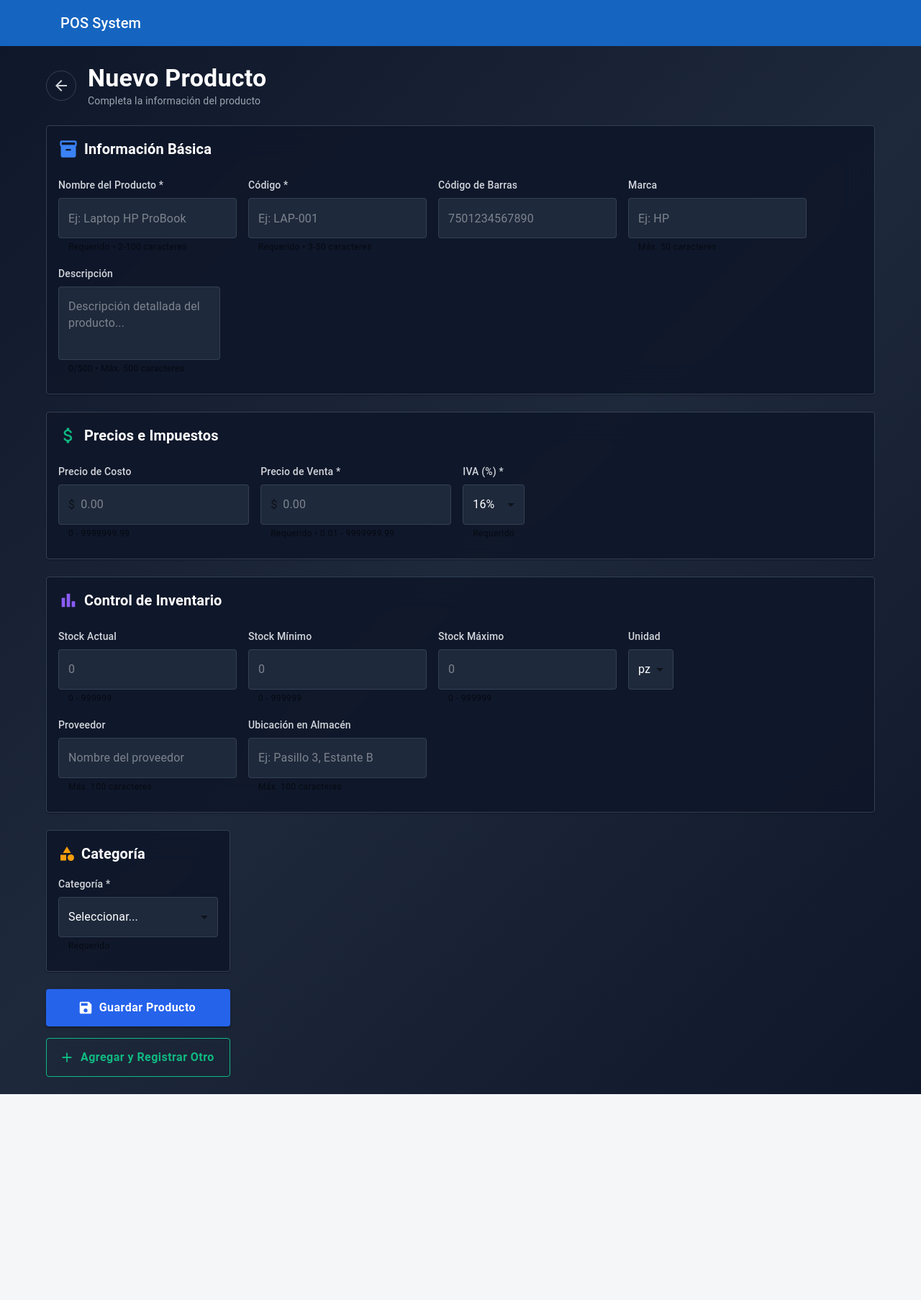
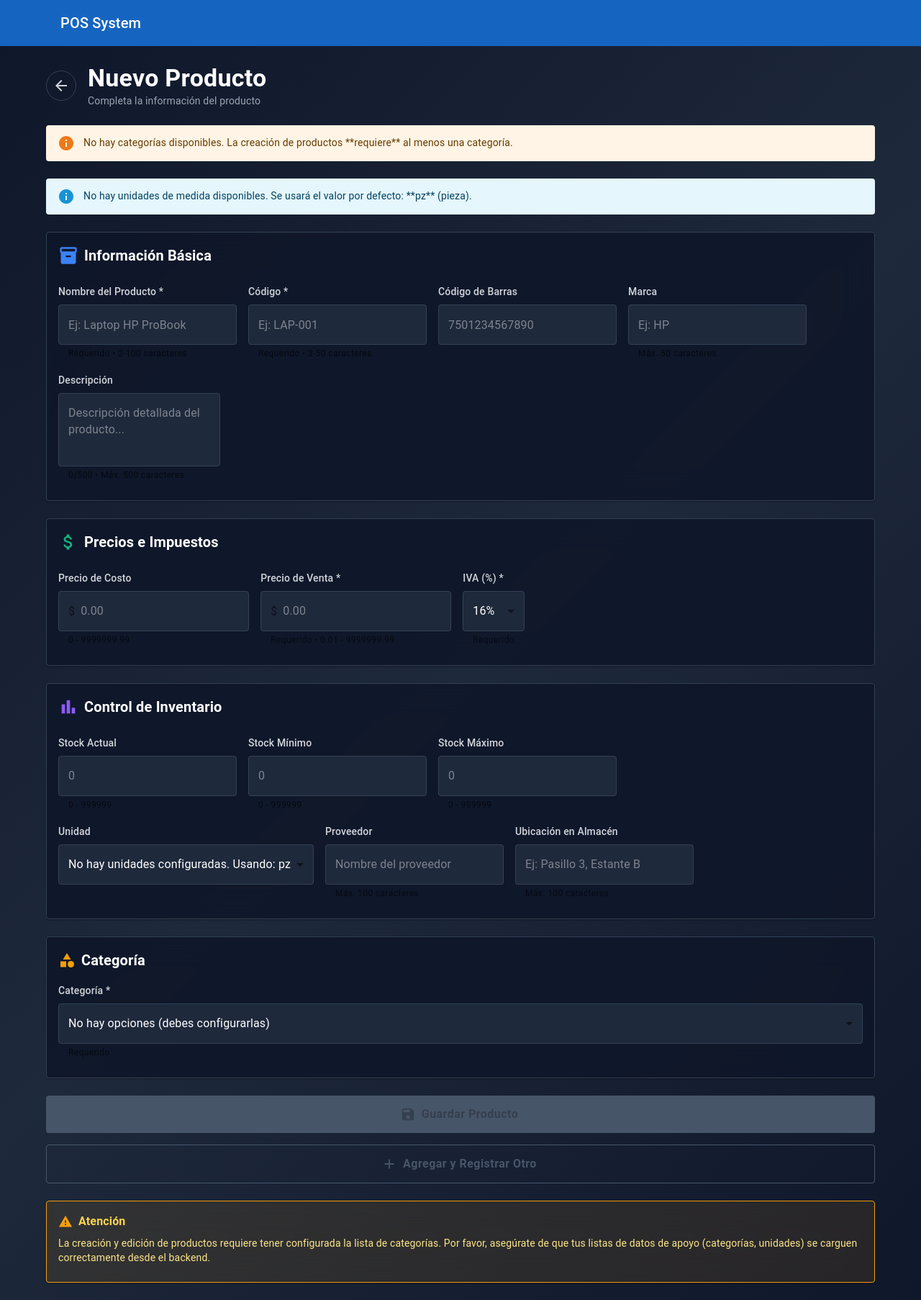
Before and after one commit to Brayan7273/Pos_Frontend, a React (Vite) app in the folder pos-frontend/: page /products/new in a window 1280 px wide. Shown: the whole page at 72% size. Before the commit the page ends 1520 px from the top, so only its background shows below. Built offline with nearby package versions, Linux system fonts and the light colour scheme; some icons are missing.

Commit message:
mejora de fomr

```diff
--- a/pos-frontend/src/pages/ProductForm.jsx
+++ b/pos-frontend/src/pages/ProductForm.jsx
@@ -182,8 +182,10 @@ export default function ProductForm() {
   const [errors, setErrors] = useState({})
   const [touched, setTouched] = useState({})
 
-  const categories = ["Bebidas", "Panadería", "Lácteos", "Granos", "Limpieza", "Snacks", "Abarrotes", "Electrónica", "Accesorios", "Oficina"]
-  const units = ["pz", "kg", "lt", "m", "caja", "paquete"]
+  // ** DATOS DE PRUEBA ELIMINADOS, ARREGLOS VACÍOS **
+  const categories = [] // [] Lista vacía intencionalmente
+  const units = [] // [] Lista vacía intencionalmente
+  // ** FIN DE ELIMINACIÓN **
 
   useEffect(() => {
     if (productToEdit) {
@@ -199,13 +201,14 @@ export default function ProductForm() {
         Current_Stock: productToEdit.Current_Stock?.toString() || "",
         Minimum_Stock: productToEdit.Minimum_Stock?.toString() || "",
         Maximum_Stock: productToEdit.Maximum_Stock?.toString() || "",
-        Unit: productToEdit.Unit || "pz",
+        // Ajustar el valor por defecto si la unidad guardada no está en la lista actual de units
+        Unit: units.includes(productToEdit.Unit) ? productToEdit.Unit : "pz",
         TaxRate: productToEdit.TaxRate?.toString() || "16",
         Supplier: productToEdit.Supplier || "",
         Location: productToEdit.Location || "",
       })
     }
-  }, [productToEdit])
+  }, [productToEdit, units]) // Se agrega 'units' como dependencia para ajustar el valor en modo edición si es necesario
 
   // Función de validación de campos
   const validateField = (name, value) => {
@@ -213,6 +216,7 @@ export default function ProductForm() {
     if (!rules) return '';
 
     // Validación de campo requerido
+    // *Aviso*: Si 'Category' es requerido y la lista está vacía, el error 'La categoría es requerida' se disparará
     if (rules.required && (!value || value.toString().trim() === '')) {
       return rules.message.required;
     }
@@ -360,7 +364,7 @@ export default function ProductForm() {
       Current_Stock: "",
       Minimum_Stock: "",
       Maximum_Stock: "",
-      Unit: "pz",
+      Unit: units.length > 0 ? units[0] : "pz", // Asegurar un valor por defecto si hay unidades
       TaxRate: "16",
       Supplier: "",
       Location: "",
@@ -376,6 +380,24 @@ export default function ProductForm() {
       setError("Por favor corrige los errores en el formulario");
       return;
     }
+
+    // ** Lógica para evitar guardado si listas requeridas están vacías
+    if (categories.length === 0) {
+      setError("No se puede guardar: La lista de categorías está vacía. Debes configurar al menos una.");
+      setLoading(false);
+      return;
+    }
+
+    // Asignar un valor por defecto si 'units' está vacío, aunque el campo no es requerido
+    if (units.length === 0) {
+        // En este caso, 'Unit' tiene un valor por defecto en useState y useEffect ("pz"), pero
+        // si queremos forzar que el usuario sepa que tiene que configurar unidades:
+        // setError("No se puede guardar: La lista de unidades está vacía. Favor de configurar.");
+        // setLoading(false);
+        // return;
+        // Se mantiene el comportamiento por defecto ("pz") si units está vacío, ya que Unit no es 'required' en validationRules.
+    }
+
 
     setLoading(true)
     setError("")
@@ -492,6 +514,10 @@ export default function ProductForm() {
 
   const isEditMode = Boolean(productToEdit)
 
+  // Mensajes de aviso si las listas están vacías
+  const showCategoryWarning = categories.length === 0 && !isEditMode;
+  const showUnitWarning = units.length === 0 && !isEditMode;
+
   return (
     <Box
       sx={{
@@ -520,7 +546,7 @@ export default function ProductForm() {
               {isEditMode ? "Editar Producto" : "Nuevo Producto"}
             </Typography>
             <Typography variant="body2" sx={{ color: "#9CA3AF" }}>
-              {isEditMode ? `Editando: ${productToEdit.Name}` : "Completa la información del producto"}
+              {isEditMode ? `Editando: ${productToEdit?.Name || 'Producto'}` : "Completa la información del producto"}
             </Typography>
           </Box>
         </Box>
@@ -537,6 +563,28 @@ export default function ProductForm() {
           >
             Estás editando el producto: <strong>{productToEdit.Name}</strong> (Código: {productToEdit.Code})
           </Alert>
+        )}
+
+        {/* Aviso si no hay categorías configuradas */}
+        {showCategoryWarning && (
+            <Alert
+                severity="warning"
+                sx={{ mb: 3 }}
+                icon={<Info />}
+            >
+                No hay categorías disponibles. La creación de productos **requiere** al menos una categoría.
+            </Alert>
+        )}
+
+        {/* Aviso si no hay unidades configuradas */}
+        {showUnitWarning && (
+            <Alert
+                severity="info"
+                sx={{ mb: 3 }}
+                icon={<Info />}
+            >
+                No hay unidades de medida disponibles. Se usará el valor por defecto: **pz** (pieza).
+            </Alert>
         )}
 
         {error && (
@@ -698,7 +746,7 @@ export default function ProductForm() {
                       onChange={handleChange}
                       onBlur={handleBlur}
                       error={!!errors.Description}
-                      helperText={`${formData.Description.length}/500 • ${getFieldHelperText('Description')}`}
+                      helperText={errors.Description || `${formData.Description.length}/500 • ${getFieldHelperText('Description')}`}
                       placeholder="Descripción detallada del producto..."
                       multiline
                       rows={3}
@@ -1013,9 +1061,16 @@ export default function ProductForm() {
                         }
                       }}
                     >
-                      {units.map(unit => (
-                        <MenuItem key={unit} value={unit}>{unit}</MenuItem>
-                      ))}
+                      {/* Lógica para unidades vacías */}
+                      {units.length === 0 ? (
+                        <MenuItem disabled value={formData.Unit}>
+                          {`No hay unidades configuradas. Usando: ${formData.Unit}`}
+                        </MenuItem>
+                      ) : (
+                        units.map(unit => (
+                          <MenuItem key={unit} value={unit}>{unit}</MenuItem>
+                        ))
+                      )}
                     </TextField>
                   </Grid>
 
@@ -1138,10 +1193,19 @@ export default function ProductForm() {
                       }
                     }}
                   >
-                    <MenuItem value="">Seleccionar...</MenuItem>
-                    {categories.map(cat => (
-                      <MenuItem key={cat} value={cat}>{cat}</MenuItem>
-                    ))}
+                    {/* Lógica para categorías vacías */}
+                    {categories.length === 0 ? (
+                      <MenuItem disabled value="">
+                        No hay opciones (debes configurarlas)
+                      </MenuItem>
+                    ) : (
+                      <>
+                        <MenuItem value="">Seleccionar...</MenuItem>
+                        {categories.map(cat => (
+                          <MenuItem key={cat} value={cat}>{cat}</MenuItem>
+                        ))}
+                      </>
+                    )}
                   </TextField>
                 </CardContent>
               </Card>
@@ -1153,7 +1217,7 @@ export default function ProductForm() {
                   variant="contained"
                   size="large"
                   onClick={() => handleSubmit("save")}
-                  disabled={loading || Object.keys(errors).some(key => errors[key])}
+                  disabled={loading || Object.keys(errors).some(key => errors[key]) || categories.length === 0}
                   startIcon={<Save />}
                   sx={{
                     bgcolor: "#2563EB",
@@ -1179,7 +1243,7 @@ export default function ProductForm() {
                     variant="outlined"
                     size="large"
                     onClick={handleSaveAndNew}
-                    disabled={loading || Object.keys(errors).some(key => errors[key])}
+                    disabled={loading || Object.keys(errors).some(key => errors[key]) || categories.length === 0}
                     startIcon={<Add />}
                     sx={{
                       borderColor: "#10B981",
@@ -1202,6 +1266,23 @@ export default function ProductForm() {
                   </Button>
                 )}
               </Box>
+
+              {/* Bloque de información adicional para el usuario sobre las dependencias */}
+              {(categories.length === 0) && (
+                  <Card sx={{ bgcolor: "rgba(245, 158, 11, 0.1)", border: "1px solid #F59E0B", backdropFilter: "blur(20px)" }}>
+                      <CardContent>
+                          <Box sx={{ display: "flex", alignItems: "center", gap: 1 }}>
+                              <Warning sx={{ color: "#F59E0B", fontSize: 20 }} />
+                              <Typography variant="body1" sx={{ color: "#FCD34D", fontWeight: 600 }}>
+                                  Atención
+                              </Typography>
+                          </Box>
+                          <Typography variant="body2" sx={{ color: "#FDE68A", mt: 1 }}>
+                              La creación y edición de productos requiere tener configurada la lista de categorías. Por favor, asegúrate de que tus listas de datos de apoyo (categorías, unidades) se carguen correctamente desde el backend.
+                          </Typography>
+                      </CardContent>
+                  </Card>
+              )}
             </Box>
           </Grid>
         </Grid>
```
